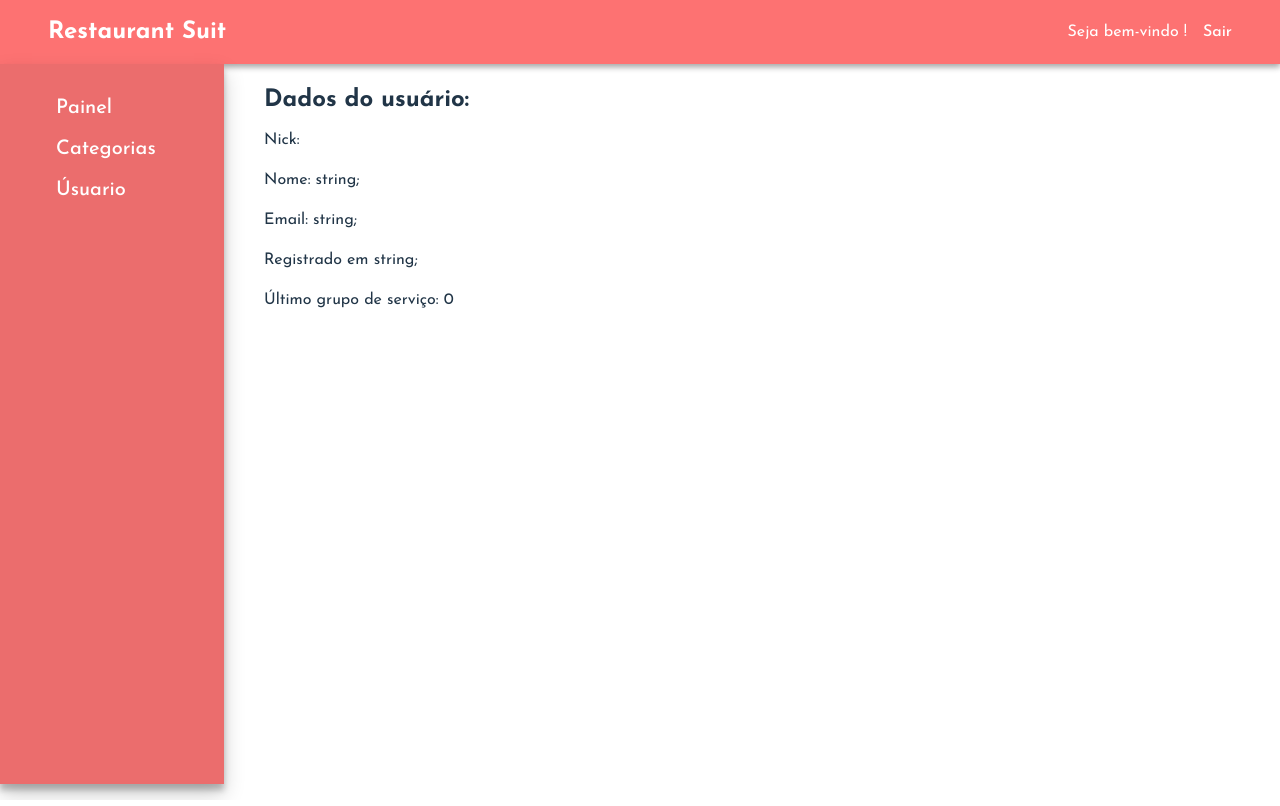
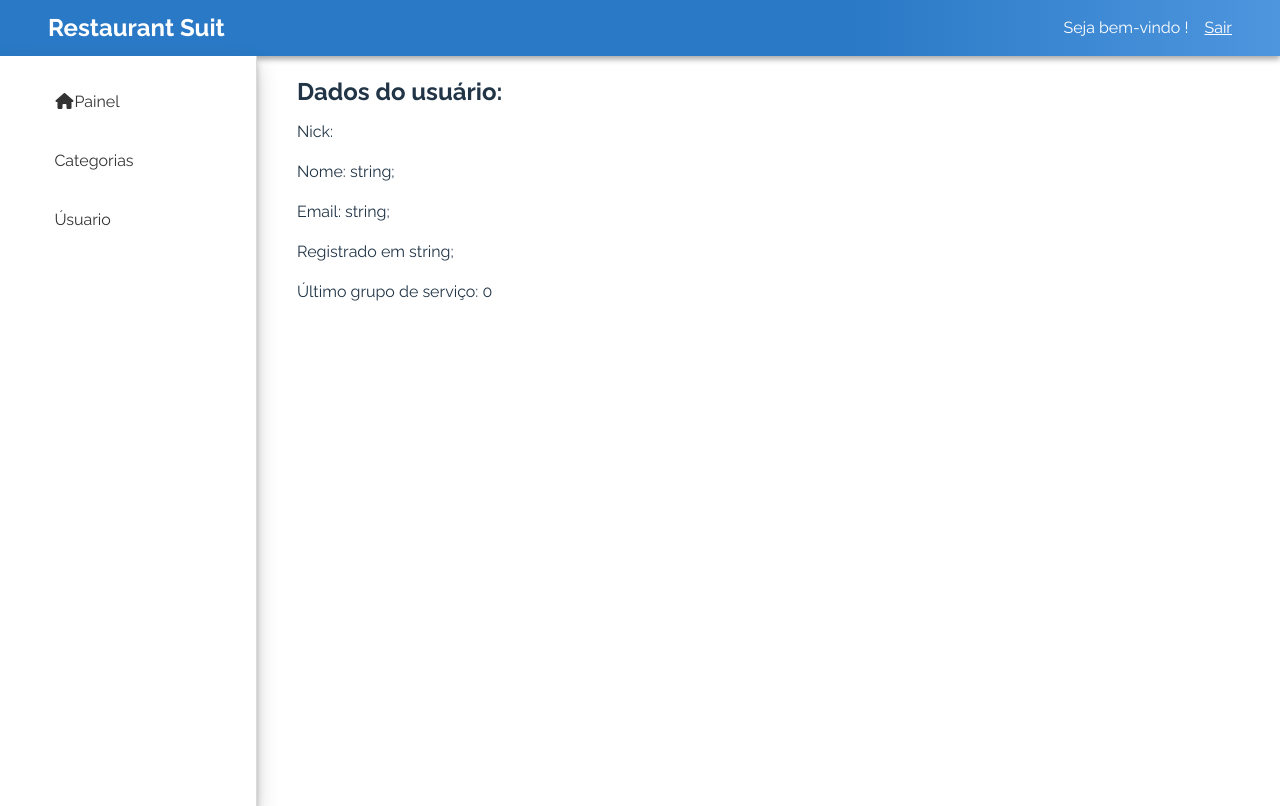
Before and after one commit to gabeFrancisco/RestaurantSuitWeb, a React (Vite) app in the folder restaurantsuit/: page /user in a window 1280 px wide. Built offline with nearby package versions, Linux system fonts and the light colour scheme; no server answers; sample sign-in values are in the browser's storage.

Commit message:
Started Aside component, Header and routing fix

```diff
--- a/restaurantsuit/index.html
+++ b/restaurantsuit/index.html
@@ -4,17 +4,14 @@
     <meta charset="UTF-8" />
     <link rel="icon" type="image/svg+xml" href="/vite.svg" />
     <meta name="viewport" content="width=device-width, initial-scale=1.0" />
-    <link rel="preconnect" href="https://fonts.googleapis.com" />
-    <link rel="preconnect" href="https://fonts.gstatic.com" crossorigin />
-    <link
-      href="https://fonts.googleapis.com/css2?family=Josefin+Sans:ital,wght@0,100;0,200;0,300;0,400;0,500;0,600;0,700;1,500;1,600;1,700&display=swap"
-      rel="stylesheet"
-    />
-
+    <link rel="preconnect" href="https://fonts.googleapis.com">
+    <link rel="preconnect" href="https://fonts.gstatic.com" crossorigin>
+    <link href="https://fonts.googleapis.com/css2?family=Raleway:ital,wght@0,100;0,200;0,300;0,400;0,500;0,600;0,700;0,800;0,900;1,100;1,200;1,300;1,400;1,500;1,600;1,700;1,800;1,900&display=swap" rel="stylesheet">
     <title>Land Up</title>
   </head>
   <body>
     <div id="root"></div>
     <script type="module" src="/src/main.tsx"></script>
+    <script src="https://kit.fontawesome.com/fc9cb582a2.js" crossorigin="anonymous"></script>
   </body>
 </html>
--- a/restaurantsuit/src/App.css
+++ b/restaurantsuit/src/App.css
@@ -1,5 +1,11 @@
 #root {
   margin: 0;
+  --primary: #2A79C6;
+  --primaryGd: #4e96de;
+  --secondary: #4B4B4D;
+  --danger: #fd7272;
+  --success: #059862;
+  --warning: #059862
 }
 
 /* width */
@@ -14,11 +20,83 @@
 
 /* Handle */
 ::-webkit-scrollbar-thumb {
-  background: #fd7272;
-  border-radius: 1rem;
+  background: #4e96de;
 }
 
 /* Handle on hover */
 ::-webkit-scrollbar-thumb:hover {
-  background: #fd7272;
+  background: #2A79C6;
 }
+
+button,
+fieldset,
+input,
+legend,
+select,
+textarea {
+  appearance: none;
+  background-color: transparent;
+  border: none;
+  padding: 0;
+  margin: 0;
+  box-sizing: border-box;
+  font-size: 1rem;
+  font-family: 'Josefin Sans', sans-serif;
+  border-radius: 2rem;
+}
+
+input,
+select,
+textarea {
+  box-shadow: 0 0 15px 4px rgba(0, 0, 0, 0.06);
+  background-color: white;
+  border-radius: 0.25rem;
+  padding: 0.5rem 0.75rem;
+}
+
+textarea:focus, input:focus {
+  box-shadow: rgba(0, 0, 0, 0.19) 0px 10px 20px, rgba(0, 0, 0, 0.23) 0px 6px 6px;
+  outline: none;
+  transition: box-shadow 0.3s;
+}
+
+textarea {
+  min-height: 10rem;
+}
+
+
+button {
+  border-radius: 10px;
+  border: 1px solid transparent;
+  padding: 0.6em 1.5em;
+  font-size: 1em;
+  font-weight: 500;
+  font-family: inherit;
+  background-color: #1a1a1a;
+  cursor: pointer;
+  transition: border-color 0.25s;
+  color: #fff;
+}
+
+button:hover{
+  transform: scale(1.050);
+  transition: transform 0.2s;
+}
+
+.btn-primary {
+  background-color: #fd7272;
+  color: #ffffff;
+}
+
+.btn-primary:hover {
+  background-color: #c64e4e;
+}
+
+.btn-secondary{
+  background-color: #6399fc;
+  color: #ffffff;
+}
+
+.btn-secondary:hover {
+  background-color: #5485e0;
+}
--- a/restaurantsuit/src/components/Aside/Aside.css
+++ b/restaurantsuit/src/components/Aside/Aside.css
@@ -1,25 +1,43 @@
 aside{
-  background-color: #eb6d6d;
-  color: #fff;
-  padding: 1rem;
+  background-color: #fff;
+  color: #333;
   box-shadow: rgba(0, 0, 0, 0.19) 0px 10px 20px, rgba(0, 0, 0, 0.23) 0px 6px 6px;
   top: 0;
-  bottom: 0;
-  height: 86vh;
-  width: 15vw;
+  left: 0;
+  height: calc(100vh - 50px);
+  width: 20vw;
+  padding: 0;
+  border-right: 1px solid rgb(218, 218, 218);
+  overflow-y: scroll;
+}
+
+aside ul{
+  padding: 0;
 }
 
 aside ul li{
   list-style: none;
-  margin-top: 1rem;
+  padding: 0.4rem 0.4rem 0.4rem 0.4rem;
+  font-size: 16px;
 }
 
 aside ul li a{
   text-decoration: none;
-  color: #fff;
-  font-size: 20px;
+  color: inherit;
+  font-size: 16px;
+  font-weight: 400;
+  padding: 0.7rem 0.7rem 0.7rem 3rem;
+  width: inherit;
+  display: block;
 }
 
 aside ul li a:hover{
-  color: rgb(255, 181, 181);
+  background-color: var(--primary);
+  border-bottom: 1px solid rgba(197, 197, 197, 0.12);
+  color: #fff;
+  font-size: 16px;
+  font-weight: 400;
+  border-radius: 10px;
+  cursor: pointer;
+  transition: background-color 0.3s;
 }
--- a/restaurantsuit/src/components/Aside/Aside.tsx
+++ b/restaurantsuit/src/components/Aside/Aside.tsx
@@ -8,7 +8,7 @@ export default function Aside() {
     <aside>
       <ul>
         <li>
-          <Link to="home">Painel</Link>
+          <Link to="home"><i className="fas fa-home fa-fw"></i>Painel</Link>
         </li>
         <li>
           <Link to="categories">Categorias</Link>
--- a/restaurantsuit/src/components/Header/Header.css
+++ b/restaurantsuit/src/components/Header/Header.css
@@ -1,6 +1,6 @@
 .Header{
-  background-color: #fd7272;
-  height: 4rem;
+  background: linear-gradient(to right, var(--primary), var(--primary), var(--primary),var(--primaryGd));
+  height: 3.5rem;
   color: #fff;
   display: flex;
   flex-direction: row;
--- a/restaurantsuit/src/index.css
+++ b/restaurantsuit/src/index.css
@@ -1,5 +1,5 @@
 :root {
-  font-family: 'Josefin Sans', sans-serif;
+  font-family: 'Raleway', sans-serif;
   font-size: 16px;
   line-height: 24px;
   font-weight: 400;
@@ -21,40 +21,17 @@ html{
 
 }
 
-a {
-  font-weight: 500;
-  color: #646cff;
-  text-decoration: inherit;
-}
-a:hover {
-  color: #535bf2;
-}
-
 body {
   margin: 0;
   min-width: 320px;
   min-height: 100vh;
   height: 100%;
+  box-sizing: border-box;
 }
 
 h1 {
   font-size: 3.2em;
   line-height: 1.1;
-}
-
-button {
-  border-radius: 8px;
-  border: 1px solid transparent;
-  padding: 0.6em 1.2em;
-  font-size: 1em;
-  font-weight: 500;
-  font-family: inherit;
-  background-color: #1a1a1a;
-  cursor: pointer;
-  transition: border-color 0.25s;
-}
-button:hover {
-  background-color: #5d84d3;;
 }
 
 @media (prefers-color-scheme: light) {
@@ -65,8 +42,5 @@ button:hover {
   a:hover {
     color: #747bff;
   }
-  button {
-    background-color: #fd7272;
-    color: #ffffff;
-  }
+
 }
--- a/restaurantsuit/src/main.tsx
+++ b/restaurantsuit/src/main.tsx
@@ -5,8 +5,8 @@ import "./index.css";
 
 import { Provider } from "react-redux";
 import { store } from "./store/store";
-
-// import '../node_modules/bootstrap/dist/css/bootstrap.min.css'
+import axios from "axios";
+import loginService from "./services/loginService";
 
 ReactDOM.createRoot(document.getElementById("root") as HTMLElement).render(
   <Provider store={store}>
--- a/restaurantsuit/src/pages/Login/LoginPage.tsx
+++ b/restaurantsuit/src/pages/Login/LoginPage.tsx
@@ -4,8 +4,6 @@ import { useNavigate } from "react-router-dom";
 import LoginService from "../../services/loginService";
 import { fetchLogin } from "../../store/features/authSlice";
 import { useAppDispatch } from "../../store/store";
-
-import tableFoodBg from '../../assets/tableFoodBg.jpg'
 
 import "./LoginPage.css";
 
@@ -56,7 +54,7 @@ export default function LoginPage() {
             />
           </div>
           <div className="Form">
-            <button type="submit">Entrar!</button>
+            <button type="submit" className="btn-secondary">Entrar!</button>
           </div>
         </form>
       </div>
--- /dev/null
+++ b/restaurantsuit/src/services/apiService.ts
@@ -0,0 +1,13 @@
+import axios from 'axios'
+import loginService from './loginService';
+
+const apiService = axios.create({
+    baseURL: "http://10.0.10.250:5001/api"
+})
+
+apiService.defaults.headers.common["Authorization"] = loginService.checkAuth()
+? "Bearer " + loginService.getToken()
+: "";
+apiService.defaults.headers.post["Content-Type"] = "application/json";
+
+export default apiService
--- a/restaurantsuit/src/store/features/authSlice.ts
+++ b/restaurantsuit/src/store/features/authSlice.ts
@@ -1,7 +1,5 @@
-const BASE_URL = "https://localhost:5001/api";
-
 import { createAsyncThunk, createSlice, PayloadAction } from "@reduxjs/toolkit";
-import axios from "axios";
+import apiService from "../../services/apiService";
 import { User } from "../../models/interfaces/User";
 import loginService from "../../services/loginService";
 
@@ -32,8 +30,8 @@ const initialState: AuthState = {
 export const fetchLogin = createAsyncThunk(
   "auth/login/fetch",
   async (data: {}, thunkAPI) => {
-    const response = (await axios
-      .post(`${BASE_URL}/users/login`, data)
+    const response = (await apiService
+      .post(`/users/login`, data)
       .then((res) => res.data)) as AuthState;
     loginService.loginUser(JSON.stringify(response.token))
     return response;
@@ -48,10 +46,8 @@ export const fetchUser = createAsyncThunk(
       throw "No token has been registered on storage!"
     }
     else{
-      const response = (await axios
-        .get(`${BASE_URL}/users`, {
-          headers: { Authorization: `Bearer ${loginService.getToken()}`}
-        })
+      const response = (await apiService
+        .get(`/users`)
         .then((res) => res.data))
       return response;
     }
```
